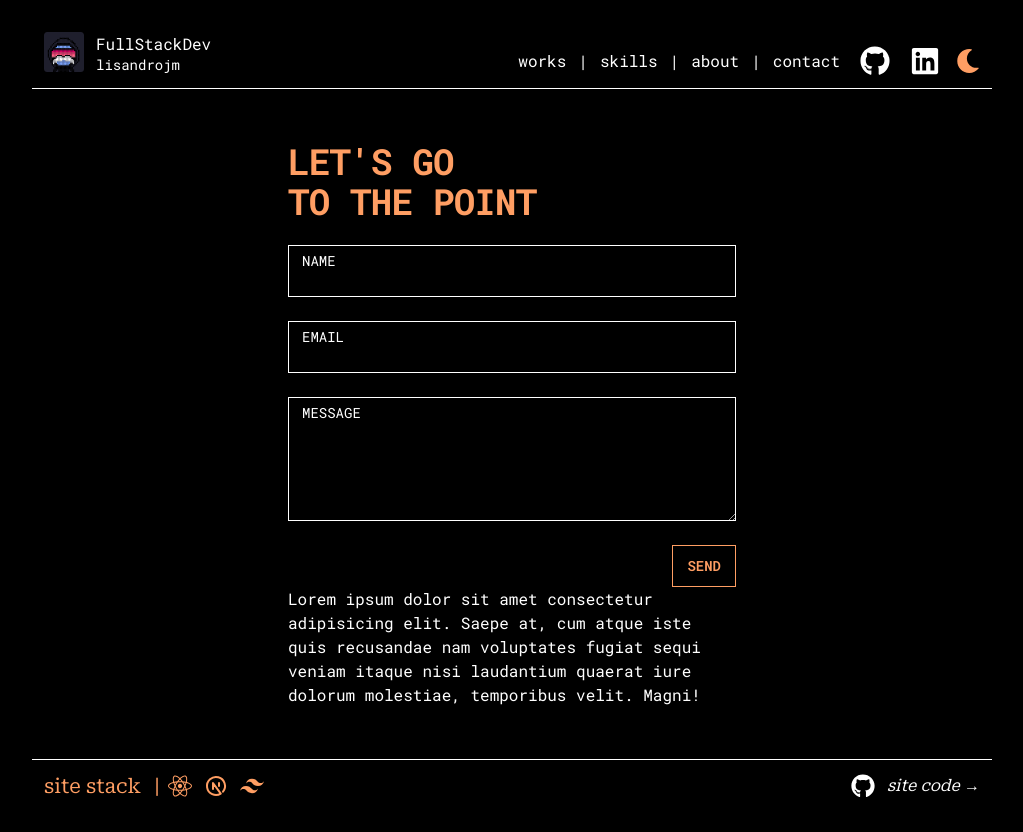
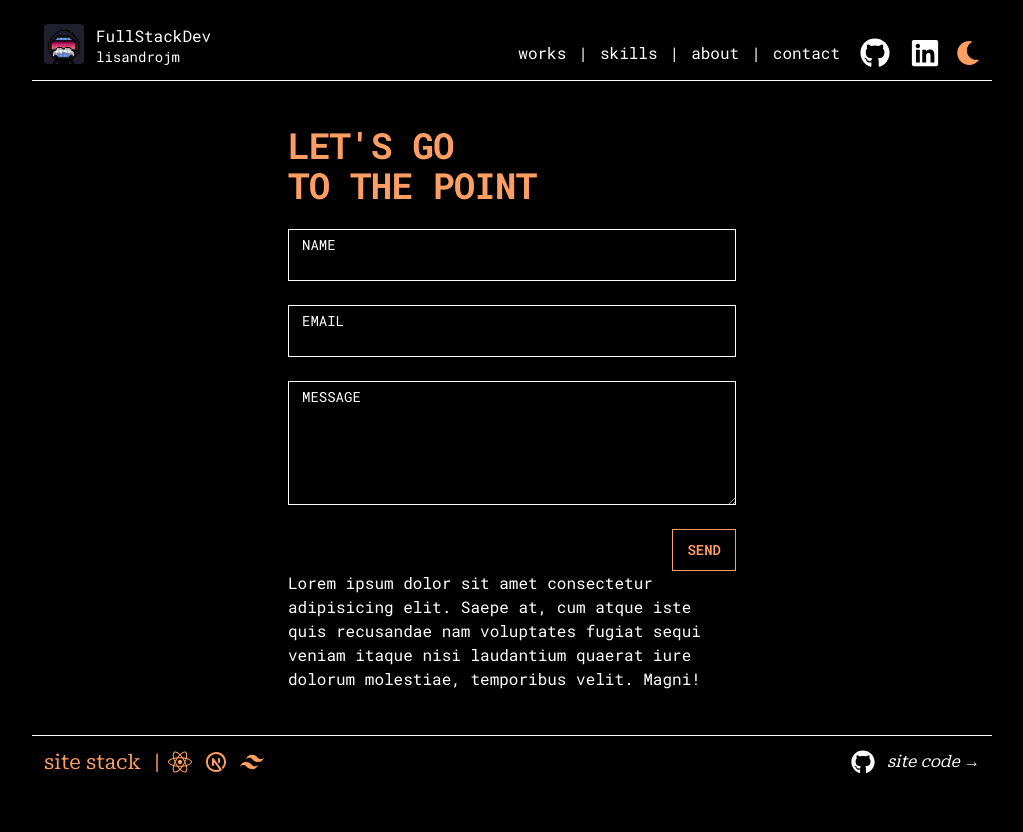
Before and after one commit to lisandrojm/portfolio-bg-animated-running, a Next.js app: page /form in a window 1280 px wide. Shown: the whole page, without its empty margins (128-1151 px from the left). After the commit the page ends 800 px from the top, so only its background shows below. Built offline with nearby package versions, Linux system fonts and the light colour scheme.

Commit message:
refactoring

```diff
--- a/src/app/_components/HeaderFooterContainer.tsx
+++ b/src/app/_components/HeaderFooterContainer.tsx
@@ -7,5 +7,5 @@ interface Props {
 }
 
 export default function HeaderFooterContainer({ children }: Props) {
-  return <section className="py-8 mx-3 xl:mx-40">{children}</section>;
+  return <section className="py-6 mx-3 xl:mx-40">{children}</section>;
 }
```
